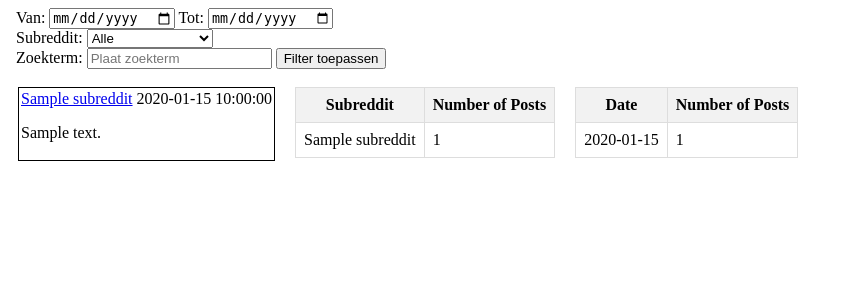
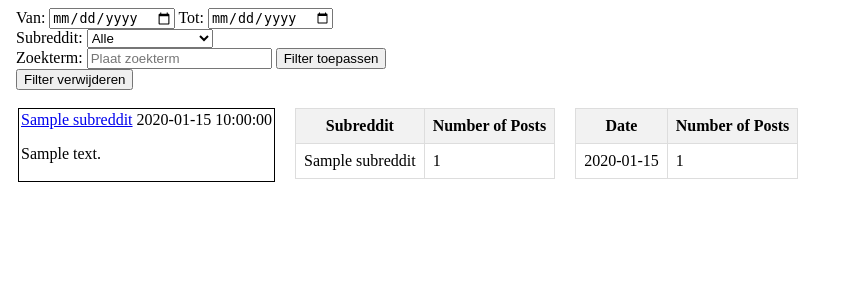
Before and after one commit to dragan4f/RedScraper, a Flask app: template templates/comments_analysis.html in a window 1280 px wide. Shown: the top 300 px of the page, without its empty margins (0-845 px from the left). Run offline with Flask 3, Linux system fonts and the light colour scheme; the template is opened without the code that fills it: most values are stand-ins (such as "Sample title", 1, 10 or a date in 2020).

Commit message:
implemented filtering

```diff
--- a/server.py
+++ b/server.py
@@ -3,6 +3,7 @@ import json
 
 import scrape_data
 import analyze
+import filters
 
 app = Flask(__name__)
 
@@ -20,12 +21,13 @@ def save_comments(comments, username):
         saved_comments[username] = comments
         json.dump(saved_comments, file, indent=4)
 
-def get_page_data(comments):
+def get_page_data(comments, username):
     return {
         "comments": comments,
         "subreddits": set([comment["subreddit"] for comment in comments]),
         "post_per_subreddit": analyze.get_post_per_subreddit(comments),
-        "post_per_day": analyze.get_post_per_day(comments)
+        "post_per_day": analyze.get_post_per_day(comments),
+        "username": username
     }
 
 @app.route('/')
@@ -42,4 +44,32 @@ def get_comments():
         comments = scrape_data.get_user_comments(username)
         save_comments(comments, username)
 
-    return render_template('comments_analysis.html', data=get_page_data(comments))
+    return render_template('comments_analysis.html', data=get_page_data(comments, username))
+
+@app.route('/filter_comments', methods=['POST'])
+def filter_comments():
+    subreddit = request.form['subreddit']
+    from_date = request.form['date-start']
+    end_date = request.form['date-end']
+    search_term = request.form['search-term']
+    username = request.form['username']
+
+    comments = saved_comments[username]
+
+    if subreddit != "all":
+        comments = filters.filter_subreddits(comments, [subreddit])
+
+    if from_date and end_date:
+        comments = filters.filter_date_range(comments, from_date, end_date)
+
+    if search_term:
+        comments = filters.filter_comments(comments, search_term)
+
+    return render_template('comments_analysis.html', data=get_page_data(comments, username))
+
+@app.route('/clear_filter', methods=['POST'])
+def clear_filter():
+    username = request.form['username']
+    comments = saved_comments[username]
+
+    return render_template('comments_analysis.html', data=get_page_data(comments, username))
--- a/templates/comments_analysis.html
+++ b/templates/comments_analysis.html
@@ -46,13 +46,14 @@
 </head>
 <body>
     <div class="filter">
+        <form action="/filter_comments" method="post">
             <label for="daterange">Van: </label>
-        <input type="date" id="start" name="start">
+            <input type="date" id="start" name="date-start">
             <label for="daterange">Tot: </label>
-        <input type="date" id="end" name="end">
+            <input type="date" id="end" name="date-end">
             <div class="select-subreddit">
                 <label for="subreddit">Subreddit: </label>
-            <select>
+                <select id="subreddit" name="subreddit">
                     <option value="all" selected>Alle</option>
                     {% for subreddit in data.subreddits %}
                     <option value="{{ subreddit }}">{{ subreddit }}</option>
@@ -60,8 +61,15 @@
                 </select>
             </div>
             <label for="search">Zoekterm: </label>
-        <input type="text" class="input" placeholder="Plaat zoekterm">
+            <input type="text" class="input" name="search-term" placeholder="Plaat zoekterm">
+            <input type="hidden" name="username" value="{{ data.username }}">
             <button class="submit">Filter toepassen</button>
+        </form>
+
+        <form action="/clear_filter" method="post">
+            <input type="hidden" name="username" value="{{ data.username }}">
+            <button class="submit">Filter verwijderen</button>
+        </form>
     </div>
 
     <div class="main-content">
```
Also changed, not shown: filters.py (+3 -4 lines). Lines whose indentation alone changed are shown as unchanged.
